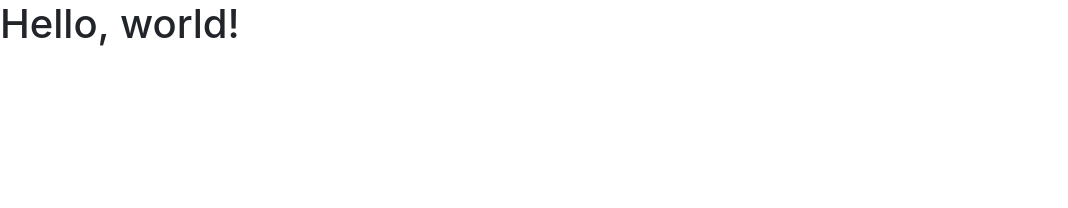
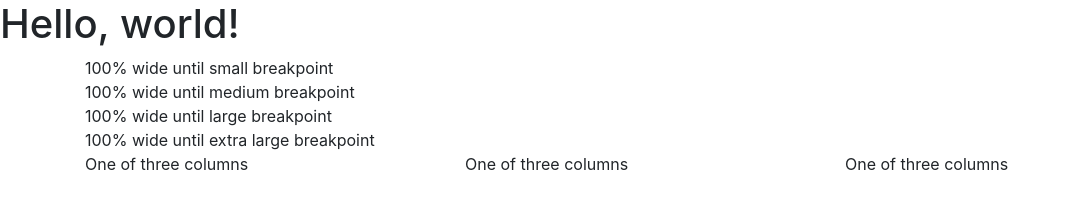
Before and after one commit to HoangAnhPTIT/LearnBootstrap, a plain HTML site: page index.html in a window 1280 px wide. Shown: the whole page, without its empty margins (0-1068 px from the left). Drawn offline with nearby package versions, Linux system fonts and the light colour scheme.

Commit message:
Test Grid

```diff
--- a/index.html
+++ b/index.html
@@ -12,7 +12,23 @@
   </head>
   <body>
     <h1>Hello, world!</h1>
-
+    <div class="container-sm">100% wide until small breakpoint</div>
+    <div class="container-md">100% wide until medium breakpoint</div>
+    <div class="container-lg">100% wide until large breakpoint</div>
+    <div class="container-xl">100% wide until extra large breakpoint</div>
+    <div class="container">
+  <div class="row">
+    <div class="col-sm">
+      One of three columns
+    </div>
+    <div class="col-sm">
+      One of three columns
+    </div>
+    <div class="col-sm">
+      One of three columns
+    </div>
+  </div>
+</div>
     <!-- Optional JavaScript -->
     <!-- jQuery first, then Popper.js, then Bootstrap JS -->
     <script src="https://code.jquery.com/jquery-3.4.1.slim.min.js" integrity="sha384-J6qa4849blE2+poT4WnyKhv5vZF5SrPo0iEjwBvKU7imGFAV0wwj1yYfoRSJoZ+n" crossorigin="anonymous"></script>
```
